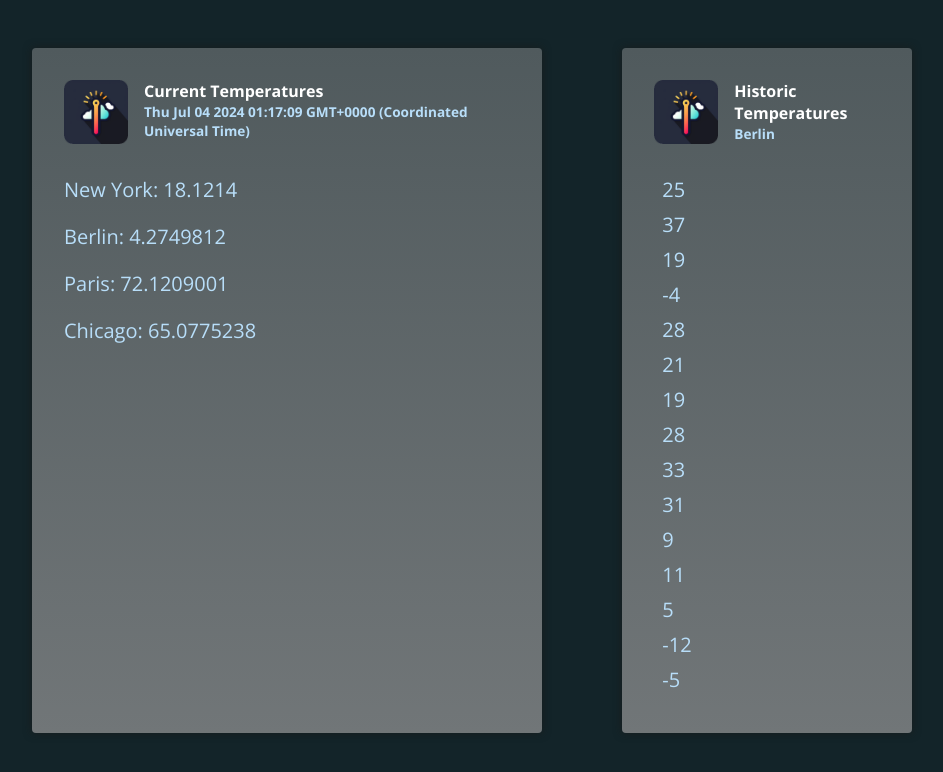
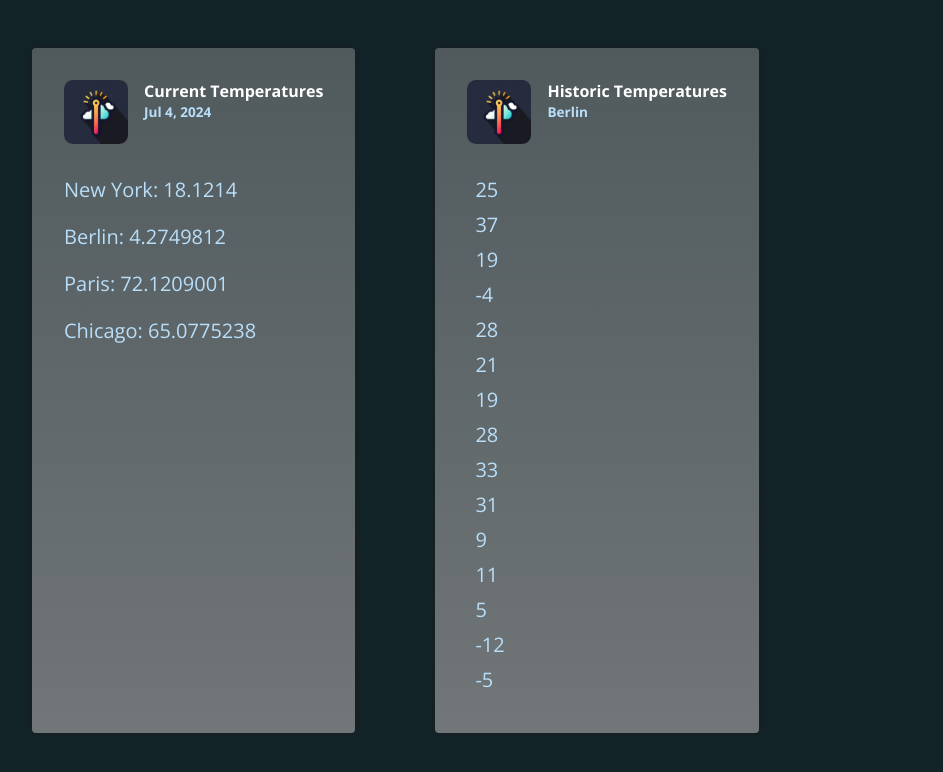
Before and after one commit to flavia3107/angular-pipes, an Angular app: page / in a window 1280 px wide. Shown: the top 772 px of the page, without its empty margins (168-1111 px from the left). Built offline with nearby package versions, Linux system fonts and the light colour scheme.

Commit message:
Learning-Pipes: Use built in pipes

```diff
--- a/angular.json
+++ b/angular.json
@@ -95,5 +95,8 @@
         }
       }
     }
+  },
+  "cli": {
+    "analytics": false
   }
 }
--- a/src/app/app.component.html
+++ b/src/app/app.component.html
@@ -4,7 +4,7 @@
       <img src="temp-icon.png" alt="Thermometer icon" />
       <div>
         <h2>Current Temperatures</h2>
-        <p>{{ currentDate }}</p>
+        <p>{{ currentDate | date }}</p>
       </div>
     </header>
     <p>New York: {{ currentTemperaturs.newYork }}</p>
--- a/src/app/app.component.ts
+++ b/src/app/app.component.ts
@@ -1,9 +1,11 @@
+import { DatePipe } from '@angular/common';
 import { Component } from '@angular/core';
 
 @Component({
   selector: 'app-root',
   standalone: true,
   templateUrl: './app.component.html',
+  imports: [DatePipe]
 })
 export class AppComponent {
   currentDate = new Date();
```
Also changed, not shown: 1 other file (tests, documents, lock files or other folders).
